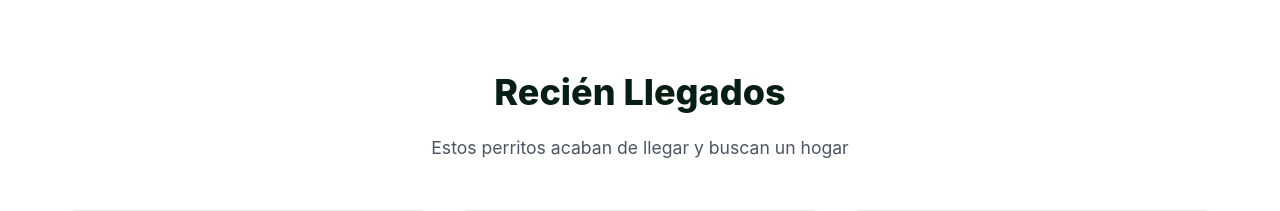
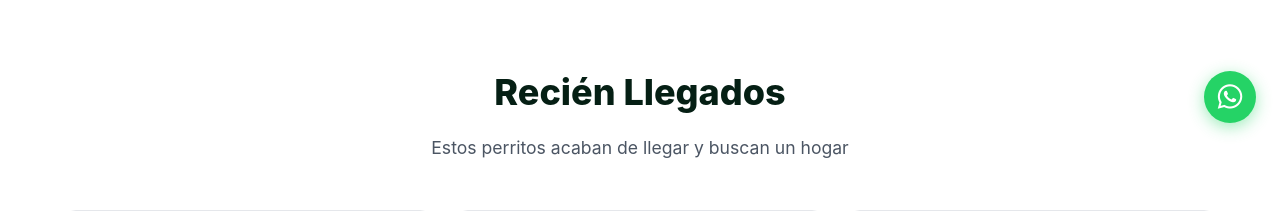
Before and after one commit to cmurilloa/animal-adoption-website, a Flask app: page / in a window 1280 px wide. Shown: the part 653-864 px from the top of the page. Run offline with Flask 3, Linux system fonts and the light colour scheme; data comes from the database, SQL or seed files in the repository; grey boxes labelled with a size stand in for pictures from a placeholder-image service; some libraries are stand-ins or nearby versions.

Commit message:
Add floating WhatsApp button to all pages
Co-Authored-By: Claude Sonnet 4.6 <noreply@anthropic.com>

```diff
--- a/static/css/styles.css
+++ b/static/css/styles.css
@@ -226,6 +226,29 @@ main { flex: 1; }
 .footer-social { display: flex; gap: 0.75rem; margin-top: 1rem; }
 .footer-social a { color: var(--gray-400); font-size: 1.25rem; transition: color 0.2s; }
 .footer-social a:hover { color: white; }
+
+.whatsapp-fab {
+  position: fixed;
+  bottom: 1.5rem;
+  right: 1.5rem;
+  z-index: 999;
+  background: #25d366;
+  color: white;
+  width: 3.25rem;
+  height: 3.25rem;
+  border-radius: 50%;
+  display: flex;
+  align-items: center;
+  justify-content: center;
+  font-size: 1.75rem;
+  box-shadow: 0 4px 16px rgba(37,211,102,0.45);
+  transition: transform 0.2s, box-shadow 0.2s;
+  text-decoration: none;
+}
+.whatsapp-fab:hover {
+  transform: scale(1.1);
+  box-shadow: 0 6px 20px rgba(37,211,102,0.6);
+}
 
 .footer-bottom {
   border-top: 1px solid var(--gray-800);
--- a/templates/base.html
+++ b/templates/base.html
@@ -97,6 +97,12 @@
 
 {% block body_end %}{% endblock %}
 
+<a href="https://api.whatsapp.com/send/?phone=16317647313&text&type=phone_number&app_absent=0"
+   target="_blank" rel="noopener"
+   class="whatsapp-fab" aria-label="Contactar por WhatsApp">
+  <i class="fa-brands fa-whatsapp"></i>
+</a>
+
 <script src="/static/js/main.js"></script>
 {% block scripts %}{% endblock %}
 </body>
```
